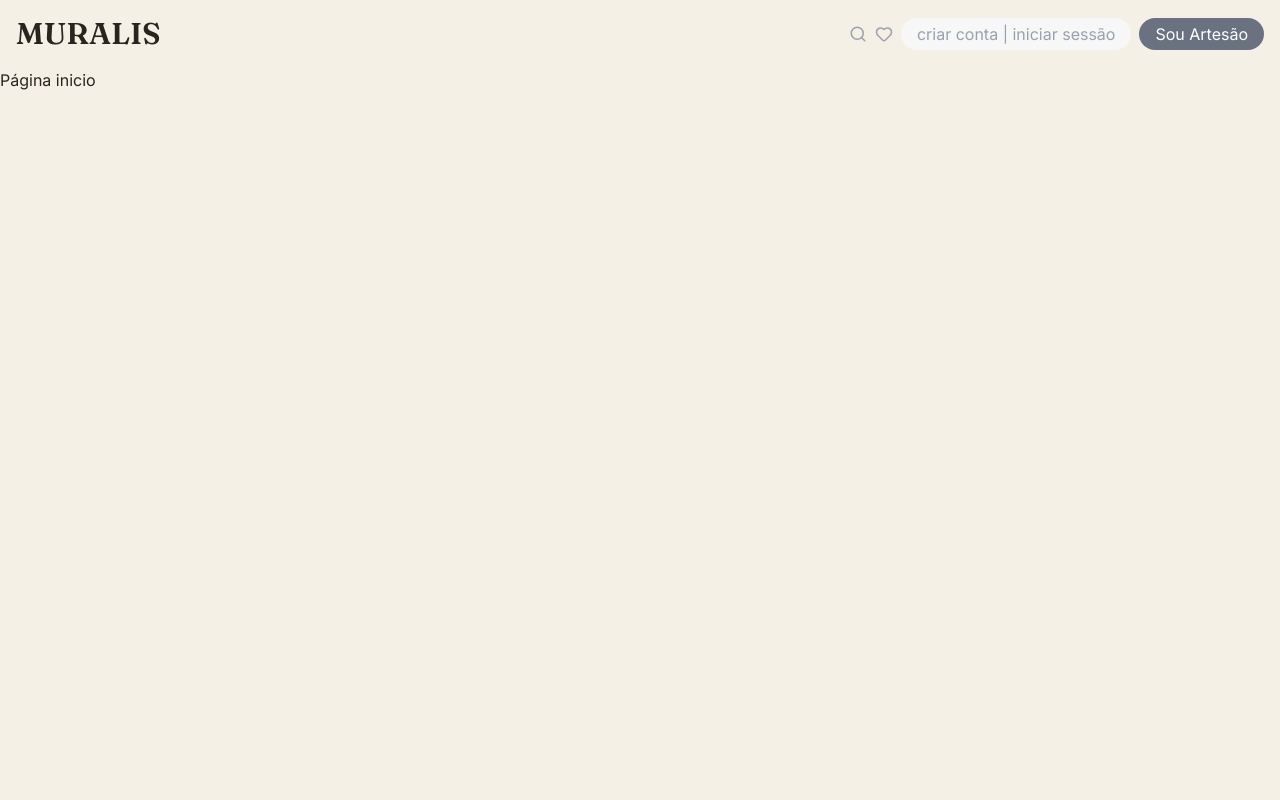
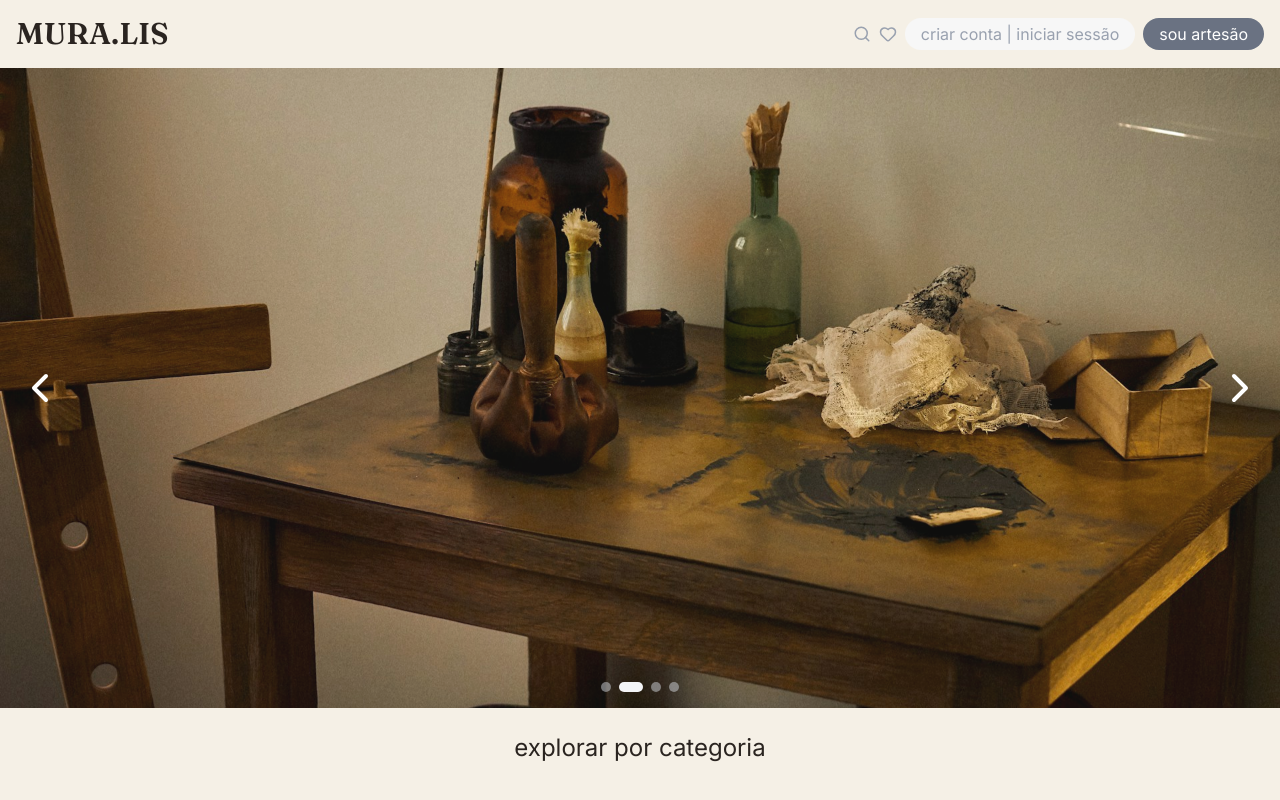
Before and after one commit to FizhFoe/muralis-web, a React (Vite) app in the folder frontend/: page / in a window 1280 px wide. Built offline with nearby package versions, Linux system fonts and the light colour scheme.

Commit message:
Implementado Slideshow

```diff
--- a/frontend/src/app/layout/Layout.jsx
+++ b/frontend/src/app/layout/Layout.jsx
@@ -8,13 +8,13 @@ const navLinks = [
     // { label: 'Carrinho', to: "/carrinho", icon: ShoppingBag, iconOnly: true},
     // { label: "Inicio", to: "/" },
     { label: "Criar Conta | Iniciar Sessão", to: "/registar", className: "bg-register rounded-full text-gray-400 py-1 px-4 lowercase"},
-    { label: "Sou Artesão", to: "/login-artesao", className: "bg-gray-500 text-white rounded-full py-1 px-4" }
+    { label: "Sou Artesão", to: "/login-artesao", className: "bg-gray-500 text-white rounded-full py-1 px-4 lowercase" }
 ]
 
 export default function Layout() {
     return (
         <>
-            <NavBar brand={{ to: '/', label: 'Muralis' }} links={navLinks} />
+            <NavBar brand={{ to: '/', label: 'Mura.lis' }} links={navLinks} />
             <main>
                 <Outlet />
             </main>
--- /dev/null
+++ b/frontend/src/assets/slides.jsx
@@ -0,0 +1,25 @@
+import slide1 from './images/landing-page/landing-page-01.jpg'
+import slide2 from './images/landing-page/landing-page-02.jpg'
+import slide3 from './images/landing-page/landing-page-05.jpg'
+import slide4 from './images/landing-page/landing-page-07.jpg'
+
+const slides = [
+    {
+        image: slide1,
+        title: "Canecas",
+    },
+    {
+        image: slide2,
+        title: "Mesa e materiais"
+    },
+    {
+        image: slide3,
+        title: "Roda de cerâmica"
+    },
+    {
+        image: slide4,
+        title: "Texteis"
+    }
+]
+
+export default slides
--- a/frontend/src/components/SlideShow.jsx
+++ b/frontend/src/components/SlideShow.jsx
@@ -1,10 +1,76 @@
-export default function SlideShow(){
+import { useCallback, useEffect, useState } from "react"
+import { ChevronLeft, ChevronRight } from "lucide-react"
+
+export default function SlideShow({ slides, autoPlay = 5000 }) {
+    const [current, setCurrent] = useState(0);
+    const [paused, setPaused] = useState(false);
+
+    const goTo = useCallback((i) => setCurrent((i + slides.length) % slides.length), [slides.length]);
+
+    const next = useCallback(() => {
+        setCurrent((prev) => (prev + 1) % slides.length)
+    }, [slides.length])
+
+    const prev = useCallback(() => {
+        setCurrent((prev) => (prev - 1 + slides.length) % slides.length)
+    }, [slides.length])
+
+    useEffect(() => {
+        if (!autoPlay || paused || slides.length <= 1) return;
+        const interval = setInterval(next, autoPlay)
+        return () => clearInterval(interval)
+    }, [autoPlay, paused, next, slides.length])
+
+    if (!slides || slides.length === 0) return null
+
+
     return (
-        <div id="default-carousel" className="relative w-fulL">
-            <div className="relative h-56 overflow-hidden rounded-base md:h-96">
-                <div className="hidden duration-700 ease-in-out" data-carousel-item>
-                    <img src="./assets/images/texteis/texteis-09.jpg" alt="" />
-                </div>
+        <div className="relative w-screen left-1/2 right-1/2 mx-[-50vw] overflow-hidden"
+            onMouseEnter={() => setPaused(true)}
+            onMouseLeave={() => setPaused(false)}
+        >
+            <div className="relative h-[80vh] min-h-86 w-full">
+                {slides.map((slide, i) => (
+                    <div key={slide.image}
+                        className={`absolute inset-0 transition-opacity duration-700
+                        ${i === current ? 'opacity-100' : 'opacity-0'}`}>
+                        <img src={slide.image} alt={slide.title} className="h-full w-full object-cover" loading={i === current ? 'eager' : 'lazy'} />
+                    </div>
+                ))}
+            </div>
+
+            {/* Butões Prev & Next */}
+            {slides.length > 1 && (
+                <>
+                    <button
+                        onClick={prev}
+                        aria-label="Imagem anterior"
+                        className="absolute left-4 top-1/2 -translate-y-1/2 rounded-full text-white transition-colors hover:bg-gray-900/30"
+                    >
+                        <ChevronLeft size={48} />
+                    </button>
+                    <button
+                        onClick={next}
+                        aria-label="Próxima imagem"
+                        className="absolute right-4 top-1/2 -translate-y-1/2 rounded-full text-white transition-colors hover:bg-gray-900/30"
+                    >
+                        <ChevronRight size={48} />
+                    </button>
+                </>
+            )}
+
+            {/* Pontos / Posição */}
+            <div className="absolute bottom-4 left-1/2 flex -translate-x-1/2 gap-2">
+                {slides.map((slide, i) => (
+                    <button key={slide.image}
+                        onClick={() => goTo(i)}
+                        aria-label={`Ir para: ${slides.title || 'imagem ${i + 1}'}`}
+                        aria-current={i === current}
+                        className={`h-2.5 rounded-full transition-all ${
+                            i === current ? 'w-6 bg-gray-100' : 'w-2.5 bg-gray-300/50 hover:bg-gray-800/75'
+                        }`}
+                    />
+                ))}
             </div>
         </div>
     )
--- a/frontend/src/index.css
+++ b/frontend/src/index.css
@@ -17,6 +17,8 @@
     --color-register: #F7F7F7;
 }
 
+/* #root { width: 1126px } */
+
 body {
     background-color: var(--color-paper);
     color: var(--color-ink);
--- a/frontend/src/pages/Home.jsx
+++ b/frontend/src/pages/Home.jsx
@@ -1,10 +1,11 @@
-import SlideShow from "../components/SlideShow";
+import SlideShow from "../components/SlideShow"
+import slides from '../assets/slides'
 
 function Home() {
     return (
-        <div className="container mx-auto">
-            <h1>Página inicio</h1>
-            <SlideShow />
+        <div className="home">
+            <SlideShow slides={slides}/>
+            <h1 className="text-2xl text-center py-6 lowercase">explorar por categoria</h1>
         </div>
     )
 }
```
Also changed, not shown: 2 other files (tests, documents, lock files or other folders).
